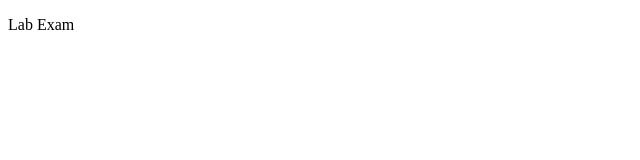
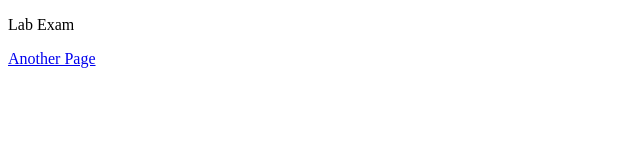
Before and after one commit to WinNKyawWilly/lab-exam, a plain HTML site: page index.html in a window 1280 px wide. Shown: the whole page, without its empty margins (0-640 px from the left). Drawn offline with Linux system fonts and the light colour scheme.

Commit message:
fixed issue-1

```diff
--- a/index.html
+++ b/index.html
@@ -7,5 +7,6 @@
   </head>
   <body>
     <p>Lab Exam</p>
+    <a href="AnotherPage.html">Another Page</a>
   </body>
 </html>
```
